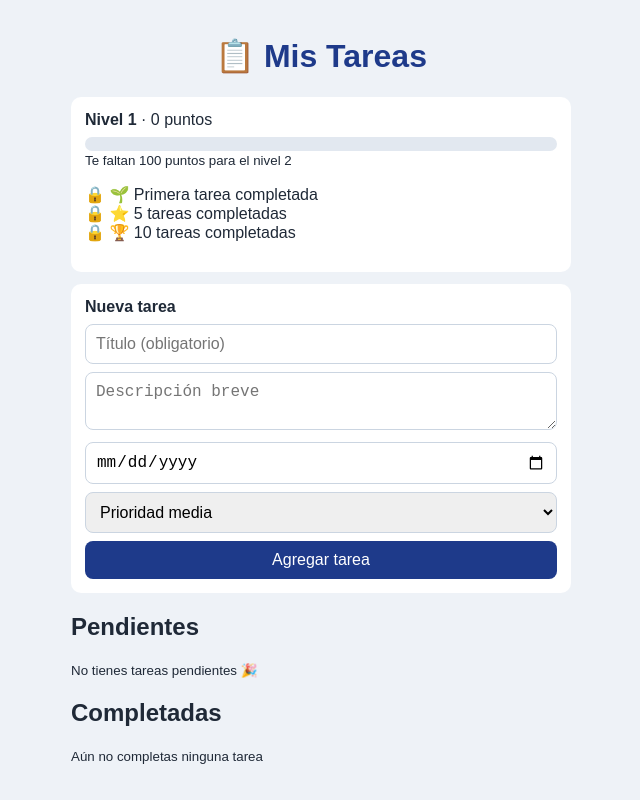
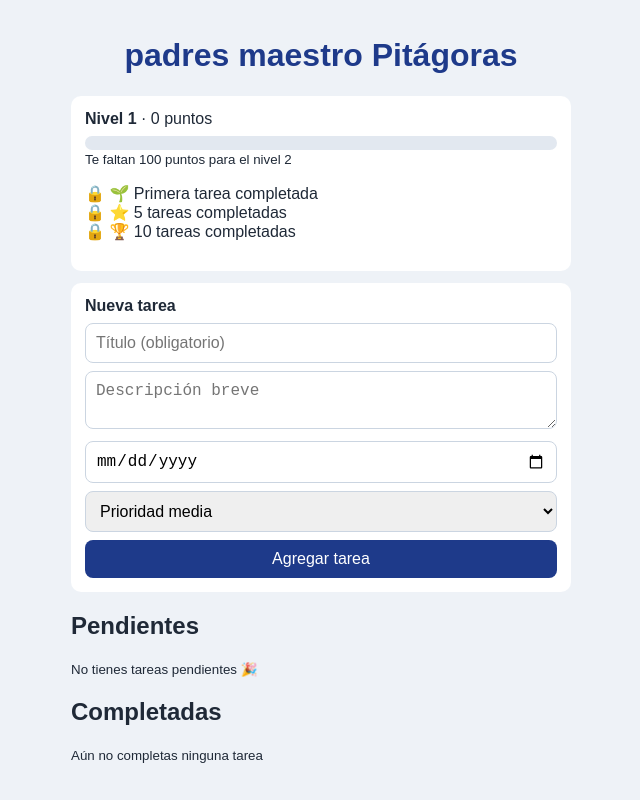
Before and after one commit to JORGEGABRIE004/APP-DE-GESTI-N-DE-TAREAS-, a plain HTML site: page index.html in a window 1280 px wide. Shown: the whole page, without its empty margins (319-959 px from the left). Drawn offline with Linux system fonts and the light colour scheme.

Commit message:
Update index.html

```diff
--- a/index.html
+++ b/index.html
@@ -3,7 +3,7 @@
 <head>
 <meta charset="UTF-8">
 <meta name="viewport" content="width=device-width, initial-scale=1">
-<title>MIS PATERAS PITAGORAS</title>
+<title>Mis tareas</title>
 
 <!-- PWA: estas 3 líneas permiten instalar la app en el celular -->
 <link rel="manifest" href="manifest.json">
@@ -59,7 +59,7 @@ button { background: var(--principal); color: white; border: none; cursor: point
      ===================================================== -->
 <div class="contenedor">
 
-  <h1>📋 Mis Tareas</h1>
+  <h1>padres maestro Pitágoras</h1>
 
   <!-- Progreso del usuario -->
   <div class="tarjeta">
```
